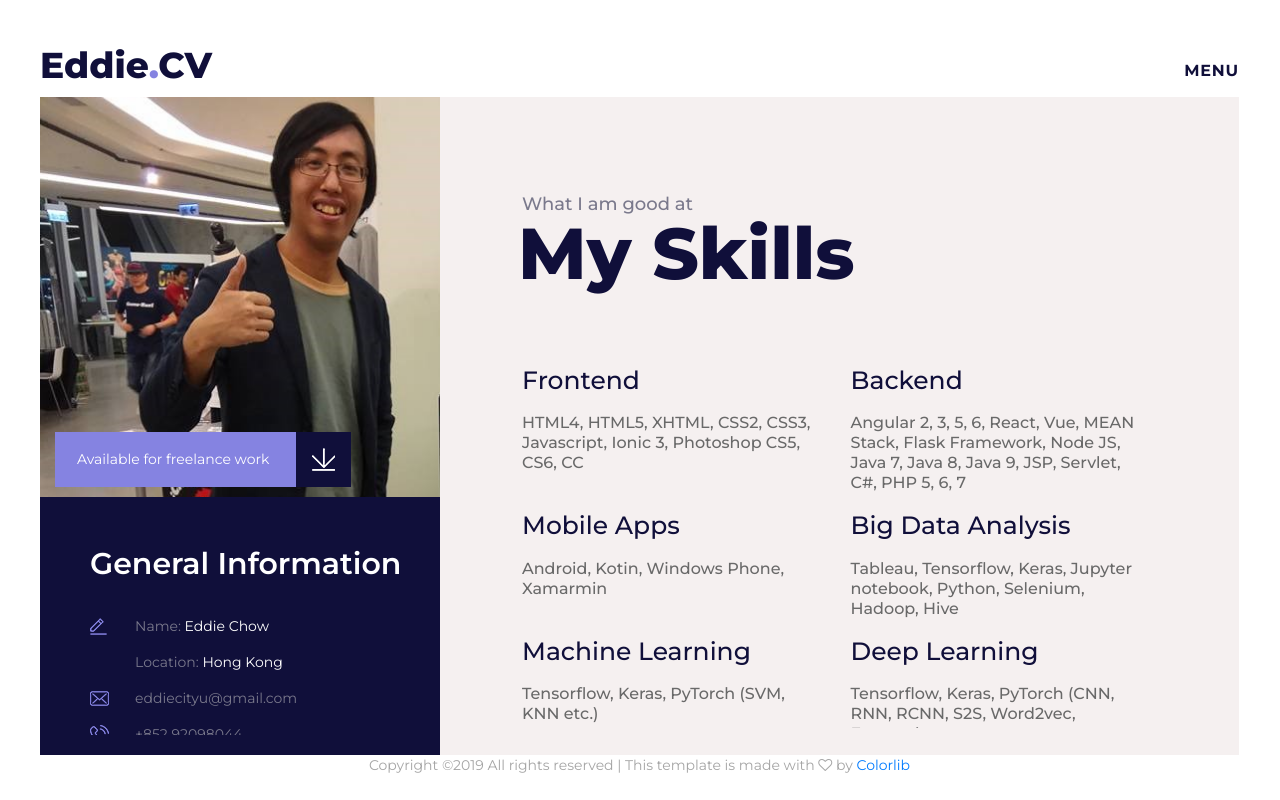
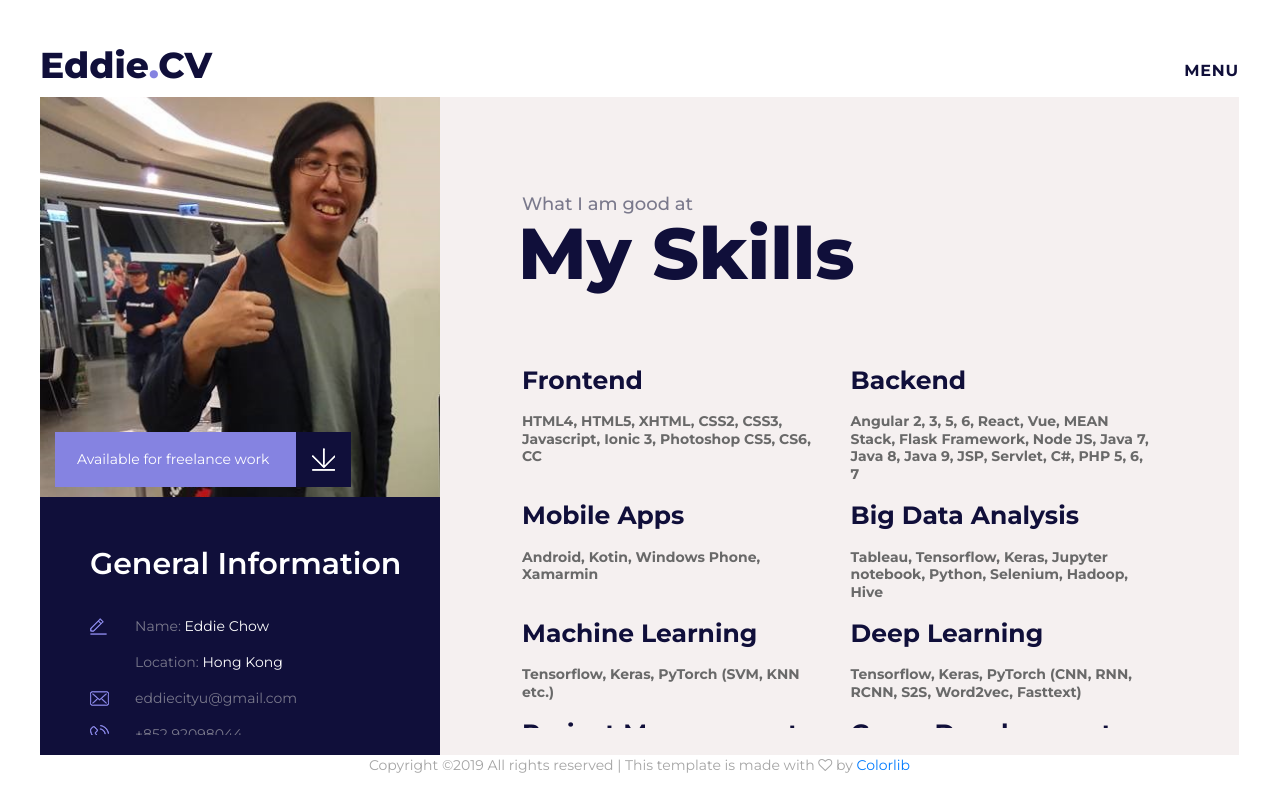
Before and after one commit to eddiecityu/eddiecityu.github.io, a plain HTML site: page skills.html in a window 1280 px wide. Drawn offline with Linux system fonts and the light colour scheme; some packages are replaced by stand-ins of ours; a script that the page names is missing.

Commit message:
Add files via upload

```diff
--- a/styles/skills.css
+++ b/styles/skills.css
@@ -712,9 +712,9 @@ section
 }
 .p_bar_title
 {
-	font-size: 16px;
+	font-size: 14px;
 	color: #100f3a;
-	font-weight: 500;
+	font-weight: 700;
 	line-height: 1.25;
 	margin-bottom: 17px;
 }
```
